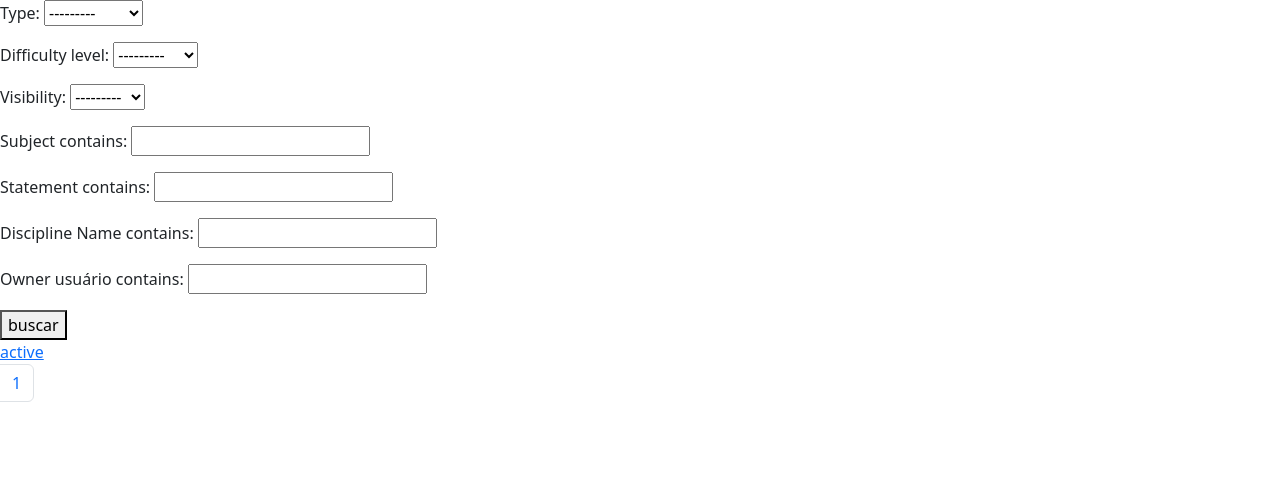
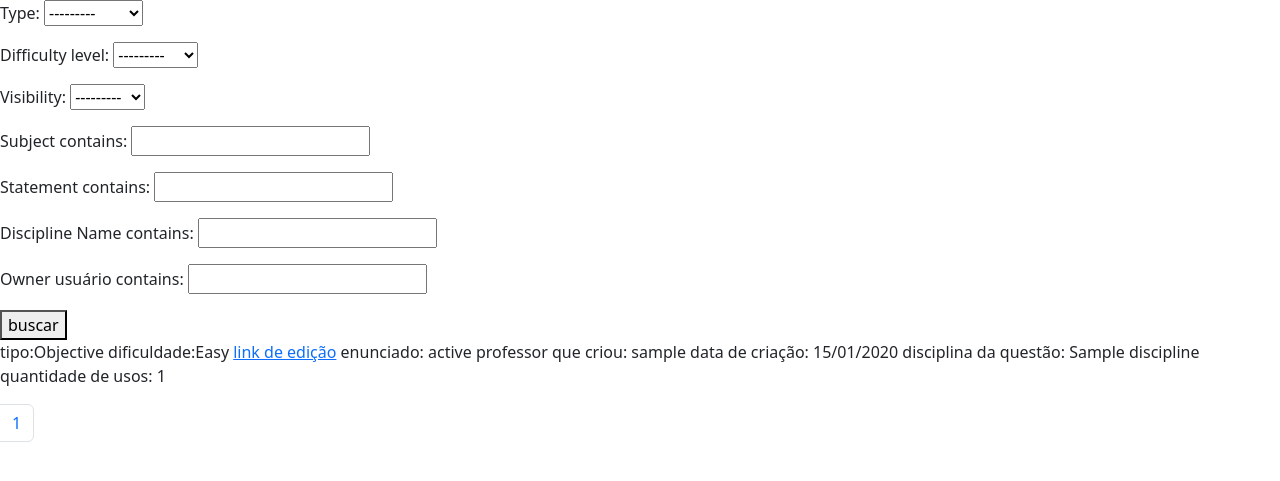
Before and after one commit to LucasMairon/Gerenciador_Atividades_Avaliativas, a Django app: page /question/list/ in a window 1280 px wide. Shown: the top 481 px of the page. Run offline with Django 5.2, Linux system fonts and the light colour scheme; a user stored in the database is signed in; tables that the repository leaves empty hold one stand-in row (values such as "Sample post"); parts of the project's set-up code (start-up, migrations or seed data) failed here and were passed over.

Commit message:
feat(template): adding question infos to show in template

```diff
--- a/backend/templates/question/list.html
+++ b/backend/templates/question/list.html
@@ -12,12 +12,20 @@
         <button type="submit">buscar</button>
     </form>
     {% for question in questions %}
-        {% if question.type == 'S' %}
-            <a href="{% url "question:update" type='subjective' pk=question.id %}">{{question.statement}}</a>
-        {% elif question.type == 'O' %}
-            <a href="{% url "question:update" type='objective' pk=question.id %}">{{question.statement}}</a>
-
+        <p>
+        tipo:{{question.get_type_display}}
+        dificuldade:{{question.get_difficulty_level_display}}
+        {% if question.type == 'O' %}
+            <a href="{% url "question:update" type="objective" pk=question.id %}">link de edição</a>
+        {% elif question.type == 'S' %}
+            <a href="{% url "question:update" type="subjective" pk=question.id %}">link de edição</a>
         {% endif %}
+        enunciado: {{question.statement}}
+        professor que criou: {{question.owner}}
+        data de criação: {{question.created_at|date:"d/m/Y"}}
+        disciplina da questão: {{question.discipline}}
+        quantidade de usos: {{question.use_count}}
+        </p>
     {% endfor %}
 
     {% include "partials/pagination.html" %}
```
